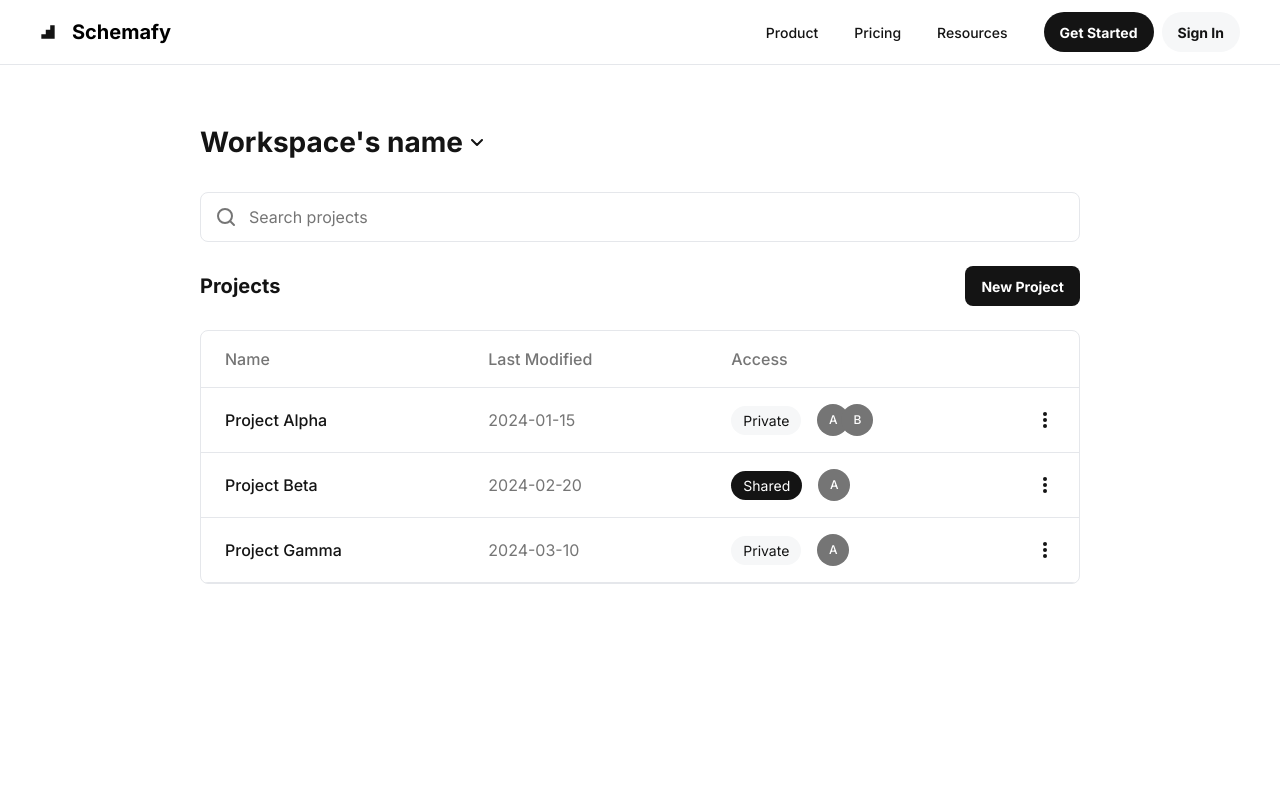
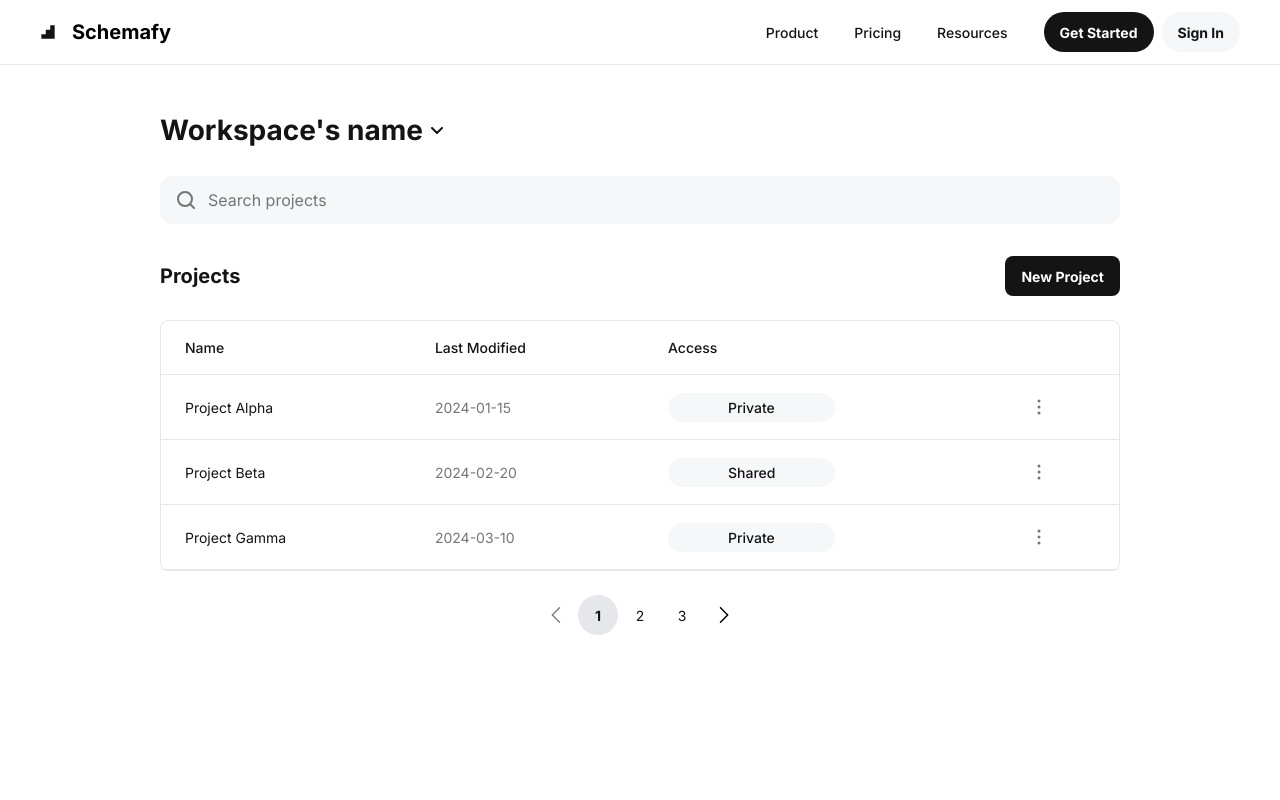
Before and after one commit to schemafy/schemafy, a React (Vite) app in the folder apps/frontend/: page /projects in a window 1280 px wide. Shown: the top 800 px of the page. Built offline with nearby package versions, Linux system fonts and the light colour scheme.

Commit message:
feat(#56): add Pagination component and page css fix

```diff
--- a/apps/frontend/src/components/Menu.tsx
+++ b/apps/frontend/src/components/Menu.tsx
@@ -34,7 +34,7 @@ export const Menu = ({ trigger, children, className }: MenuProps) => {
       <div onClick={() => setIsOpen(!isOpen)}>{trigger}</div>
 
       {isOpen && (
-        <div className="absolute right-0 mt-2 w-48 bg-schemafy-bg border border-schemafy-light-gray rounded-lg shadow-lg z-50 py-2">
+        <div className="absolute right-0 bg-schemafy-bg border border-schemafy-light-gray rounded-lg shadow-lg z-50">
           {children}
         </div>
       )}
@@ -52,7 +52,7 @@ export const MenuItem = ({
     <button
       onClick={onClick}
       className={cn(
-        'w-full px-4 py-2 text-left font-body-md hover:bg-schemafy-secondary transition-colors',
+        'px-4 py-2 text-left font-overline-sm hover:bg-schemafy-secondary transition-colors',
         variant === 'destructive' && 'text-schemafy-destructive',
         className,
       )}
--- /dev/null
+++ b/apps/frontend/src/components/Pagination.tsx
@@ -0,0 +1,105 @@
+import { cn } from '@/lib';
+
+interface PaginationProps {
+  currentPage: number;
+  totalPages: number;
+  onPageChange: (page: number) => void;
+  className?: string;
+}
+
+export const Pagination = ({
+  currentPage,
+  totalPages,
+  onPageChange,
+  className,
+}: PaginationProps) => {
+  return (
+    <div className={cn('flex items-center gap-0.5', className)}>
+      <button
+        onClick={() => onPageChange(currentPage - 1)}
+        disabled={currentPage === 1}
+        className="flex items-center justify-center min-w-[40px] h-[40px] rounded-full hover:bg-schemafy-secondary disabled:opacity-50 disabled:cursor-not-allowed transition-colors"
+        aria-label="Previous page"
+      >
+        <svg width="18" height="18" viewBox="0 0 7 14" fill="none">
+          <path
+            fillRule="evenodd"
+            clipRule="evenodd"
+            d="M6.64797 12.227C6.86776 12.4468 6.86776 12.8032 6.64797 13.023C6.42818 13.2428 6.07182 13.2428 5.85203 13.023L0.227031 7.39797C0.121407 7.29246 0.0620575 7.14929 0.0620575 7C0.0620575 6.85071 0.121407 6.70754 0.227031 6.60203L5.85203 0.977031C6.07182 0.757239 6.42818 0.757239 6.64797 0.977031C6.86776 1.19682 6.86776 1.55318 6.64797 1.77297L1.42023 7L6.64797 12.227Z"
+            fill="currentColor"
+          />
+        </svg>
+      </button>
+
+      {getPageNumbers(currentPage, totalPages).map((page, index) => (
+        <button
+          key={`${page}-${index}`}
+          onClick={() => typeof page === 'number' && onPageChange(page)}
+          disabled={page === '...'}
+          className={cn(
+            'min-w-[40px] h-[40px] rounded-full transition-colors text-schemafy-text',
+            page === currentPage
+              ? 'bg-schemafy-light-gray font-heading-xs'
+              : 'hover:bg-schemafy-secondary font-body-sm',
+            page === '...' && 'cursor-default hover:bg-transparent',
+          )}
+        >
+          {page}
+        </button>
+      ))}
+
+      <button
+        onClick={() => onPageChange(currentPage + 1)}
+        disabled={currentPage === totalPages}
+        className="flex items-center justify-center min-w-[40px] h-[40px] rounded-full hover:bg-schemafy-secondary disabled:opacity-50 disabled:cursor-not-allowed transition-colors"
+        aria-label="Previous page"
+      >
+        <svg width="18" height="18" viewBox="0 0 7 14" fill="none">
+          <path
+            fillRule="evenodd"
+            clipRule="evenodd"
+            d="M6.77297 7.39797L1.14797 13.023C0.928177 13.2428 0.571823 13.2428 0.352031 13.023C0.132239 12.8032 0.132239 12.4468 0.352031 12.227L5.57977 7L0.352031 1.77297C0.132239 1.55318 0.132239 1.19682 0.352031 0.977031C0.571823 0.757239 0.928177 0.757239 1.14797 0.977031L6.77297 6.60203C6.87859 6.70754 6.93794 6.85071 6.93794 7C6.93794 7.14929 6.87859 7.29246 6.77297 7.39797Z"
+            fill="currentColor"
+          />
+        </svg>
+      </button>
+    </div>
+  );
+};
+
+function getPageNumbers(
+  currentPage: number,
+  totalPages: number,
+): (number | string)[] {
+  const pages: (number | string)[] = [];
+
+  if (totalPages <= 7) {
+    for (let i = 1; i <= totalPages; i++) {
+      pages.push(i);
+    }
+  } else {
+    if (currentPage <= 3) {
+      for (let i = 1; i <= 3; i++) {
+        pages.push(i);
+      }
+      pages.push('...');
+      pages.push(totalPages);
+    } else if (currentPage >= totalPages - 2) {
+      pages.push(1);
+      pages.push('...');
+      for (let i = totalPages - 2; i <= totalPages; i++) {
+        pages.push(i);
+      }
+    } else {
+      pages.push(1);
+      pages.push('...');
+      pages.push(currentPage - 1);
+      pages.push(currentPage);
+      pages.push(currentPage + 1);
+      pages.push('...');
+      pages.push(totalPages);
+    }
+  }
+
+  return pages;
+}
--- a/apps/frontend/src/components/Table.tsx
+++ b/apps/frontend/src/components/Table.tsx
@@ -33,7 +33,7 @@ interface TableCellProps {
 
 export const Table = ({ children, className }: TableProps) => {
   return (
-    <div className="w-full overflow-auto">
+    <div className="w-full overflow-visible">
       <table className={cn('w-full border-collapse', className)}>
         {children}
       </table>
--- a/apps/frontend/src/components/index.ts
+++ b/apps/frontend/src/components/index.ts
@@ -11,3 +11,4 @@ export {
   TableCell,
 } from './Table';
 export { Menu, MenuItem } from './Menu';
+export { Pagination } from './Pagination';
--- a/apps/frontend/src/pages/ProjectsPage.tsx
+++ b/apps/frontend/src/pages/ProjectsPage.tsx
@@ -7,6 +7,7 @@ import {
   TableRow,
   TableHead,
   TableCell,
+  Pagination,
   Menu,
   MenuItem,
   Button,
@@ -48,6 +49,7 @@ export const ProjectsPage = () => {
   const [selectedWorkspace, setSelectedWorkspace] =
     useState("Workspace's name");
   const [searchQuery, setSearchQuery] = useState('');
+  const [currentPage, setCurrentPage] = useState(1);
   const [projects] = useState<Project[]>(mockProjects);
 
   const workspaceOptions = ["Workspace's name", 'Workspace 2', 'Workspace 3'];
@@ -56,26 +58,10 @@ export const ProjectsPage = () => {
     project.name.toLowerCase().includes(searchQuery.toLowerCase()),
   );
 
-  const renderMemberAvatars = (count: number) => {
-    const avatars = [];
-    for (let i = 0; i < count; i++) {
-      avatars.push(
-        <div
-          key={i}
-          className="w-8 h-8 rounded-full bg-schemafy-dark-gray flex items-center justify-center text-white font-caption-md"
-          style={{ marginLeft: i > 0 ? '-8px' : '0' }}
-        >
-          {String.fromCharCode(65 + i)}
-        </div>,
-      );
-    }
-    return <div className="flex items-center">{avatars}</div>;
-  };
-
   return (
     <div className="min-h-screen bg-schemafy-bg">
-      <div className="max-w-[1280px] mx-auto px-10 py-8">
-        <div className="mb-6">
+      <div className="flex flex-col">
+        <div className="my-5">
           <Dropdown
             value={selectedWorkspace}
             options={workspaceOptions}
@@ -83,7 +69,7 @@ export const ProjectsPage = () => {
           />
         </div>
 
-        <div className="mb-6">
+        <div className="mb-8">
           <div className="relative">
             <svg
               width="20"
@@ -111,7 +97,7 @@ export const ProjectsPage = () => {
               placeholder="Search projects"
               value={searchQuery}
               onChange={(e) => setSearchQuery(e.target.value)}
-              className="w-full pl-12 pr-4 py-3 bg-schemafy-bg border border-schemafy-light-gray rounded-lg font-body-md text-schemafy-text placeholder-schemafy-dark-gray focus:outline-none focus:ring-2 focus:ring-schemafy-button-bg"
+              className="w-full pl-12 pr-4 py-3 bg-schemafy-secondary rounded-xl font-body-md text-schemafy-text placeholder-schemafy-dark-gray focus:outline-none focus:ring-2 focus:ring-schemafy-button-bg"
             />
           </div>
         </div>
@@ -121,55 +107,61 @@ export const ProjectsPage = () => {
           <Button>New Project</Button>
         </div>
 
-        <div className="bg-schemafy-bg border border-schemafy-light-gray rounded-lg overflow-hidden mb-6">
+        <div className="bg-schemafy-bg border border-schemafy-light-gray rounded-lg mb-6">
           <Table>
             <TableHeader>
               <TableRow className="border-b border-schemafy-light-gray hover:bg-transparent">
-                <TableHead>Name</TableHead>
-                <TableHead>Last Modified</TableHead>
-                <TableHead>Access</TableHead>
-                <TableHead className="w-16"></TableHead>
+                <TableHead className="font-overline-sm text-schemafy-text">
+                  Name
+                </TableHead>
+                <TableHead className="font-overline-sm text-schemafy-text">
+                  Last Modified
+                </TableHead>
+                <TableHead className="font-overline-sm text-schemafy-text">
+                  Access
+                </TableHead>
+                <TableHead />
               </TableRow>
             </TableHeader>
             <TableBody>
               {filteredProjects.map((project) => (
                 <TableRow key={project.id}>
-                  <TableCell>
-                    <div className="font-overline-md">{project.name}</div>
+                  <TableCell className="font-body-sm text-schemafy-text">
+                    {project.name}
                   </TableCell>
-                  <TableCell>
-                    <div className="text-schemafy-dark-gray">
-                      {project.lastModified}
-                    </div>
+                  <TableCell className="font-body-sm text-schemafy-dark-gray">
+                    {project.lastModified}
                   </TableCell>
                   <TableCell>
                     <div className="flex items-center gap-4">
                       <span
-                        className={`px-3 py-1 rounded-full font-body-sm ${
-                          project.access === 'Private'
-                            ? 'bg-schemafy-secondary text-schemafy-text'
-                            : 'bg-schemafy-button-bg text-schemafy-button-text'
-                        }`}
+                        className={
+                          'px-15 py-1 rounded-2xl font-overline-sm bg-schemafy-secondary text-schemafy-text'
+                        }
                       >
                         {project.access}
                       </span>
-                      {renderMemberAvatars(project.members)}
                     </div>
                   </TableCell>
                   <TableCell>
                     <Menu
                       trigger={
-                        <button className="p-2 hover:bg-schemafy-secondary rounded transition-colors">
+                        <button className="relative p-2 hover:bg-schemafy-secondary rounded transition-colors">
                           <svg
                             width="4"
                             height="16"
                             viewBox="0 0 4 16"
                             fill="none"
-                            className="text-schemafy-text"
+                            className="text-schemafy-dark-gray"
                           >
-                            <circle cx="2" cy="2" r="2" fill="currentColor" />
-                            <circle cx="2" cy="8" r="2" fill="currentColor" />
-                            <circle cx="2" cy="14" r="2" fill="currentColor" />
+                            <circle cx="2" cy="2" r="1.5" fill="currentColor" />
+                            <circle cx="2" cy="8" r="1.5" fill="currentColor" />
+                            <circle
+                              cx="2"
+                              cy="14"
+                              r="1.5"
+                              fill="currentColor"
+                            />
                           </svg>
                         </button>
                       }
@@ -184,6 +176,14 @@ export const ProjectsPage = () => {
             </TableBody>
           </Table>
         </div>
+
+        <div className="flex justify-center">
+          <Pagination
+            currentPage={currentPage}
+            totalPages={3}
+            onPageChange={setCurrentPage}
+          />
+        </div>
       </div>
     </div>
   );
```
